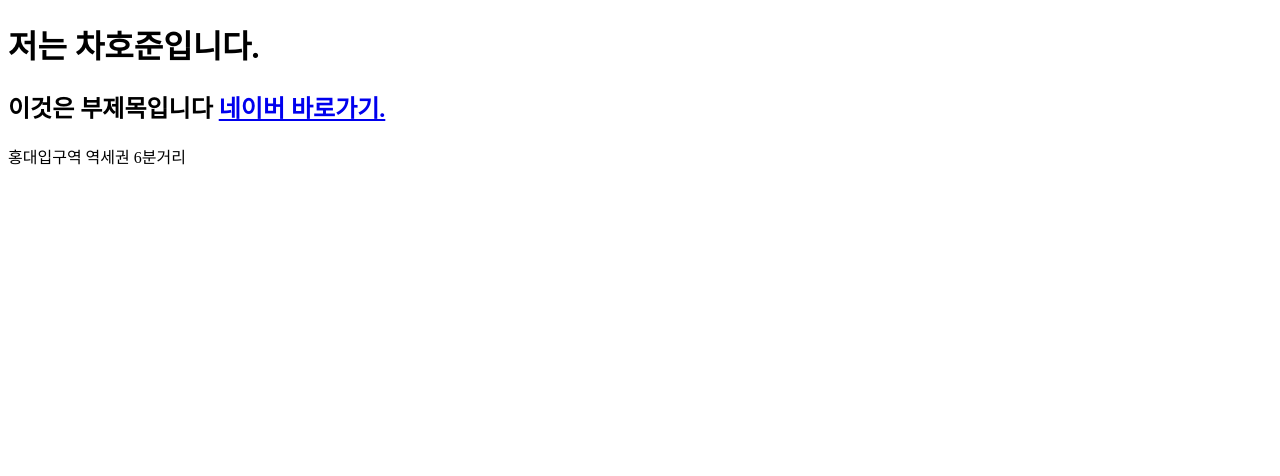
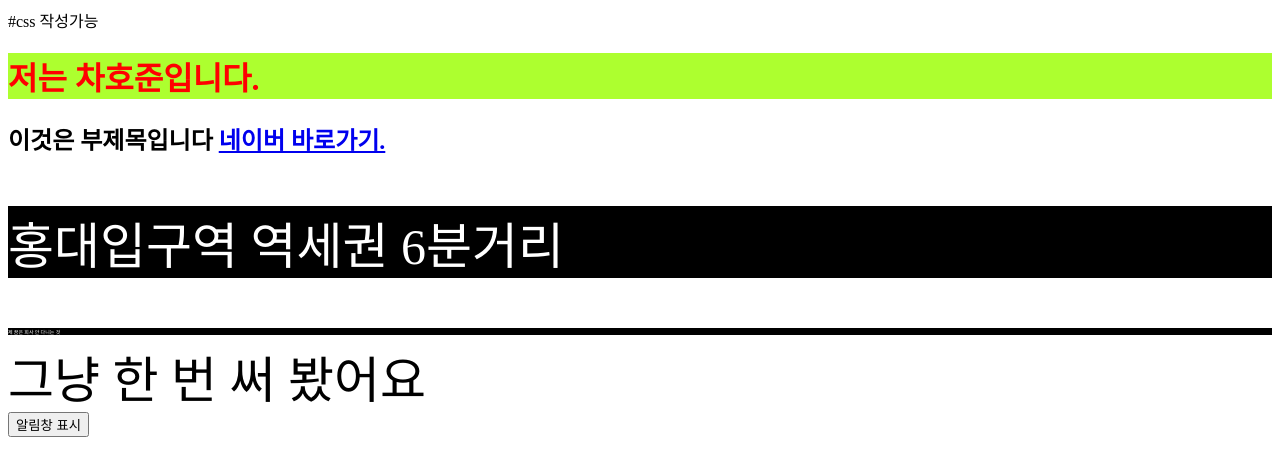
Before and after one commit to mygging/hojuncha997.github.io, a plain HTML site: page index.html in a window 1280 px wide. Drawn offline with Linux system fonts and the light colour scheme.

Commit message:
기초학습

```diff
--- a/index.html
+++ b/index.html
@@ -5,10 +5,38 @@
     <meta name="viewport" content="width=device-width, initial-scale=1.0">
     <meta http-equiv="X-UA-Compatible" content="ie=edge">
     <title>Document</title>
+    <style>
+    h1{
+        color:red;
+        background-color: greenyellow;
+    }
+    p{
+        color:white;
+        background-color: black;
+    }
+    .big{
+        font-size: 50px;
+    }
+
+    #dream{
+        font-size :5px;
+
+    }
+
+    </style>#css 작성가능
 </head>
 <body>
     <h1>저는 차호준입니다.</h1>
     <h2>이것은 부제목입니다 <a href="https://www.naver.com">네이버 바로가기.</a></h2>
-    <p>홍대입구역 역세권 6분거리</p>
+    <p class="big">홍대입구역 역세권 6분거리</p>
+    <p id="dream">제 꿈은 회사 안 다니는 것</p>
+    <div class="big">그냥 한 번 써 봤어요</div>
+    <button id="btn">알림창 표시</button>
+    <script>
+        const btn = document.querySelector('#btn');
+        btn.addEventListener('click', function(){
+            alert('나를 클릭하셨군요');
+        });
+    </script>
 </body>
 </html>
```
